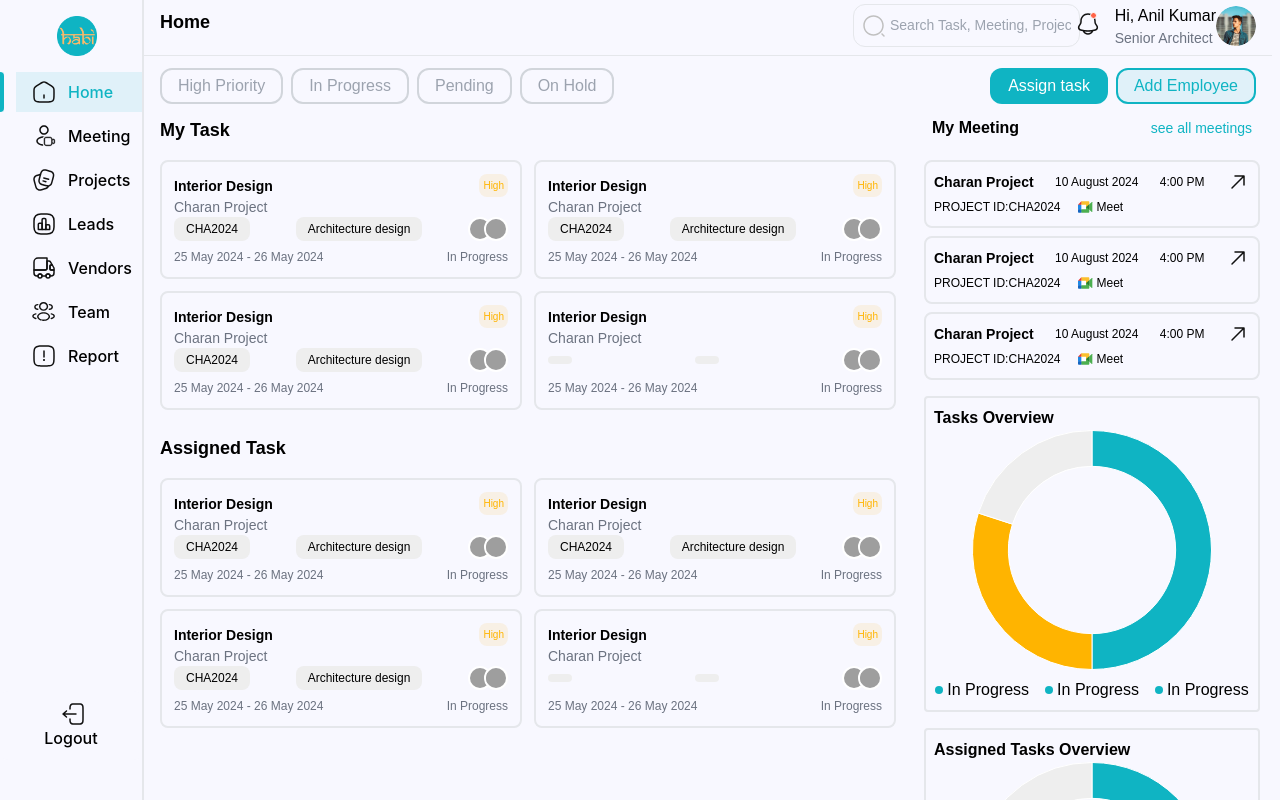
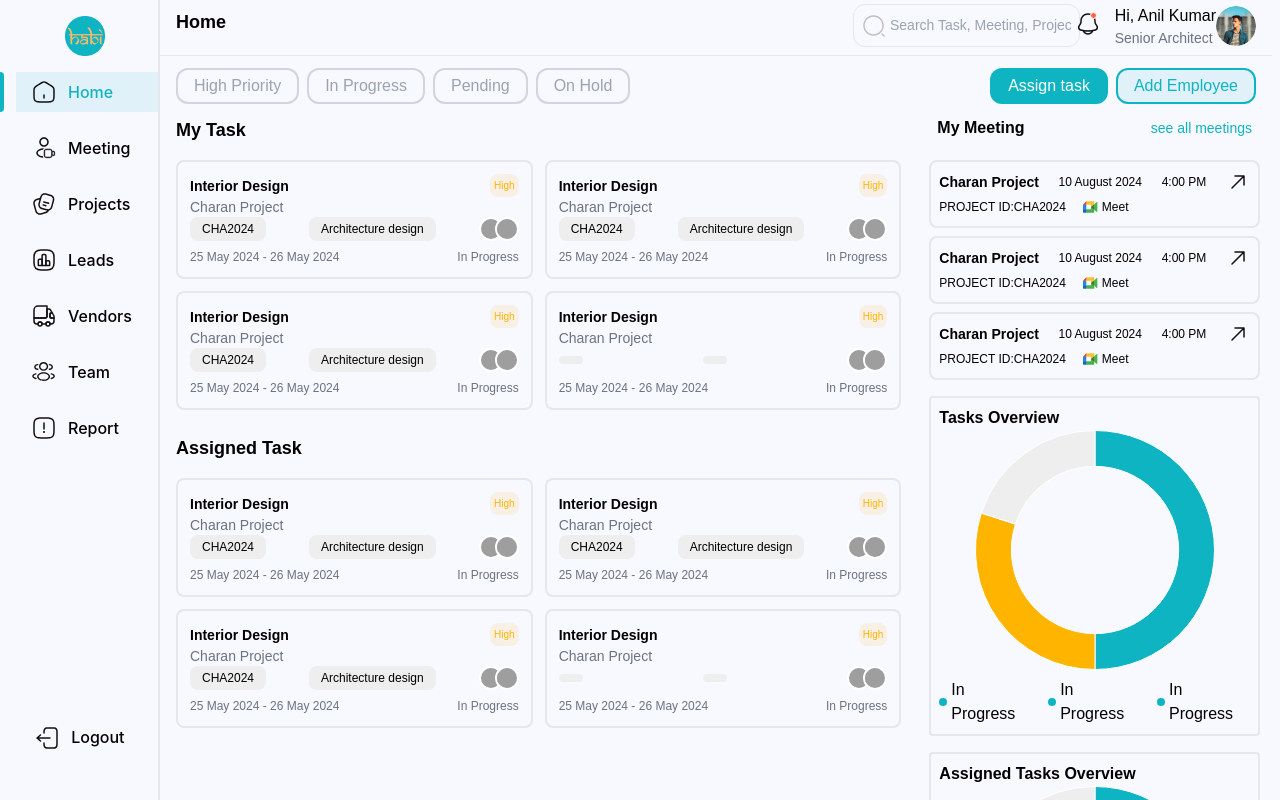
Before and after one commit to tejudharanesh/HABI_internal, a React (Vite) app: page / in a window 1280 px wide. Shown: the top 800 px of the page. Built offline with nearby package versions, Linux system fonts and the light colour scheme; grey boxes are pictures that could not be loaded.

Commit message:
created meeting bar

```diff
--- a/src/components/navbar/Navbar.jsx
+++ b/src/components/navbar/Navbar.jsx
@@ -78,7 +78,7 @@ const Navbar = () => {
   ];
 
   return (
-    <div className="fixed top-0 left-0 md:w-20 lg:w-36 z-10">
+    <div className="fixed top-0 left-0 md:w-24 lg:w-40 z-10">
       {/* Side Navbar */}
       <div
         className={`h-full bg-layoutColor text-white transform ${
@@ -95,7 +95,7 @@ const Navbar = () => {
               />
             </div>
 
-            <div className="flex flex-col w-auto gap-y-1 h-screen relative">
+            <div className="flex flex-col w-auto gap-y-4 h-screen relative">
               {buttons.map((button) => (
                 <div key={button.id} className={`relative w-auto `}>
                   <Link
--- a/src/pages/Admin/Home.jsx
+++ b/src/pages/Admin/Home.jsx
@@ -87,7 +87,7 @@ function Home() {
   return (
     <div className="min-h-screen flex flex-col items-center bg-background font-poppins w-full">
       <div
-        className={`w-screen flex flex-col bg-layoutColor px-2 h-auto md:pl-20 lg:pl-36`}
+        className={`w-screen flex flex-col bg-layoutColor px-2 h-auto md:pl-28 lg:pl-40`}
       >
         <Header />
         <TaskFilters />
```
